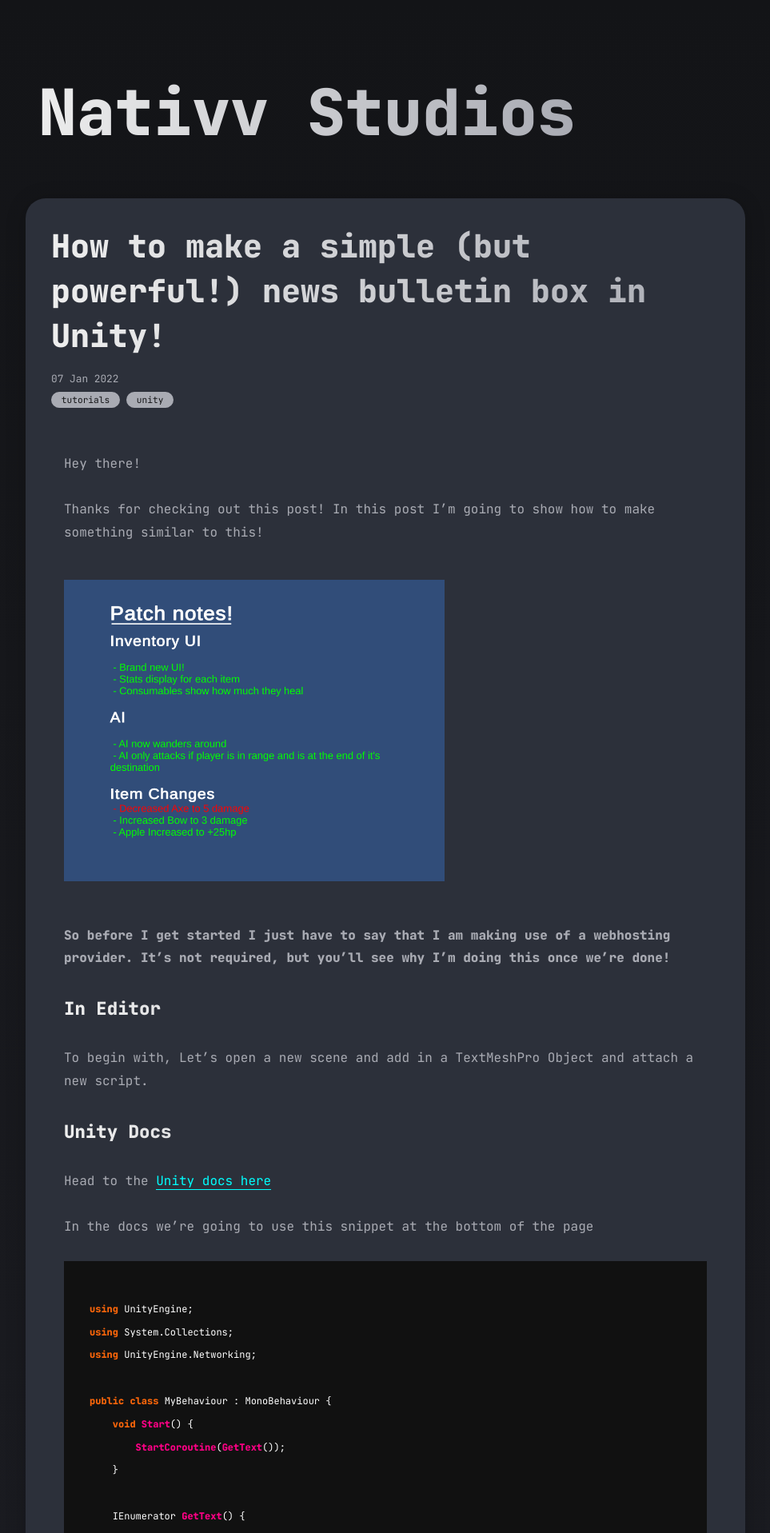
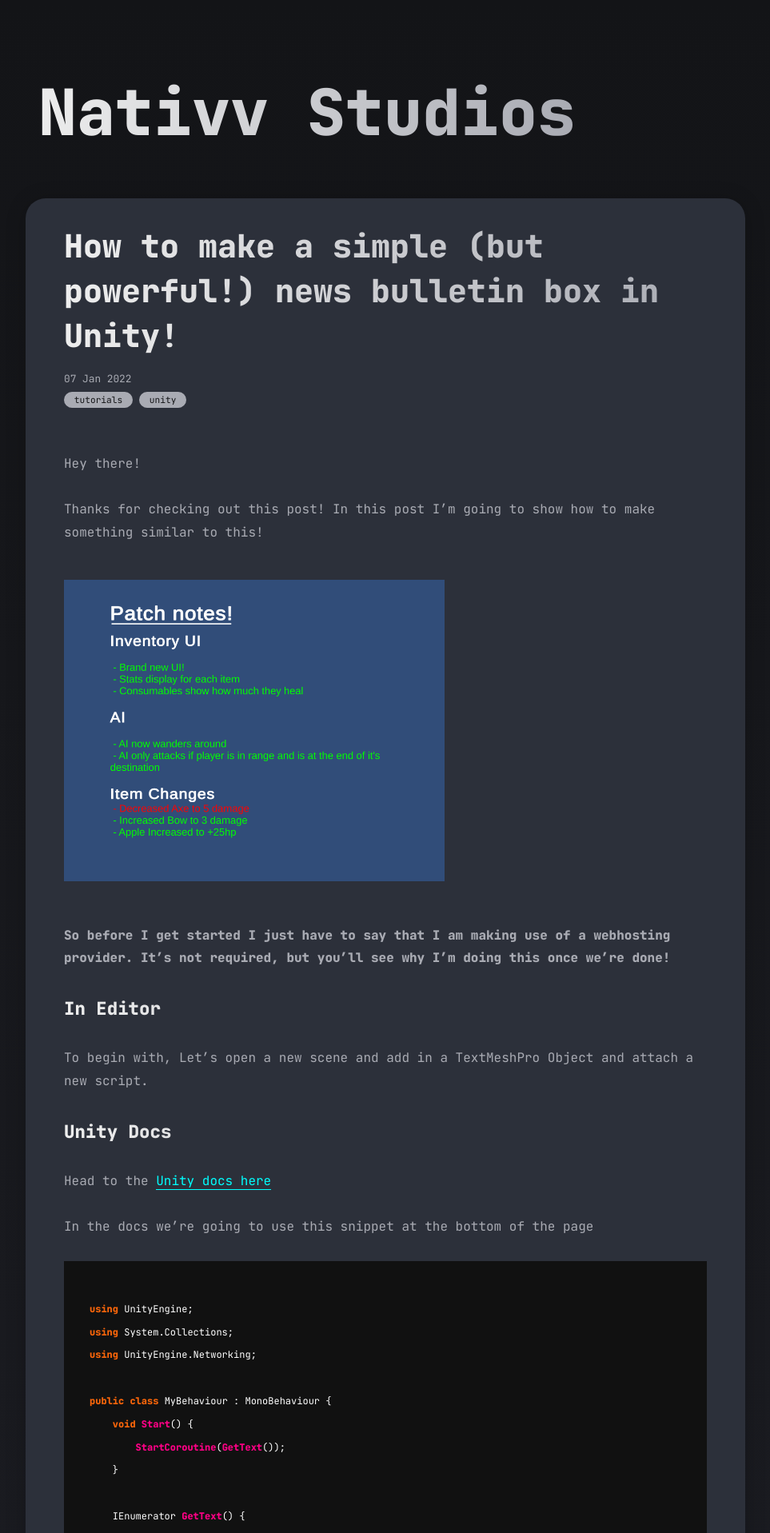
Before and after one commit to nativvstudios/nativvstudios.github.io, a Jekyll site: the page built from all_collections/_posts/2022-01-07-unity-news-info-box.md, in a window 1280 px wide. Shown: the top 1917 px of the page at 80% size, without its empty margins (158-1121 px from the left). Built offline with Jekyll 4.4.1, drawn with Linux system fonts in a browser that asks for light colours; nearby versions of some CDN libraries; comment, search, counter and statistics services are not loaded.

Commit message:
Changes: -Changes to post layout, added more padding to the content.

```diff
--- a/assets/css/post.scss
+++ b/assets/css/post.scss
@@ -66,6 +66,7 @@
 	-webkit-text-fill-color: transparent;
   font-size: 5rem;
   font-weight: bolder;
+  text-align: center;
   line-height: 110%;
   color: var(--white-1);
   padding: 1rem 0em 0 1rem;
@@ -84,7 +85,7 @@
   background-color: #2c303a;
   border-radius: 25px 25px 25px 25px;
   margin-bottom: 3rem;
-  padding: 2em 2em 0 2em;
+  padding: 2em 3em 0 3em;
 
 }
 
@@ -132,7 +133,7 @@
 /* markdown content */
 
 .content {
-  padding: 1em 1em 0 1em;
+  padding: 1em 0em 0 0em;
   border-radius: 0px 0px 25px 25px;
 
   * {
@@ -438,7 +439,7 @@
     background-color: #2c303a;
     border-radius: 25px 25px 25px 25px;
     margin-bottom: 3rem;
-    padding: 2em 0em 0 0em;
+    padding: 2em 1.5em 0 1.5em;
 
   }
 
```
